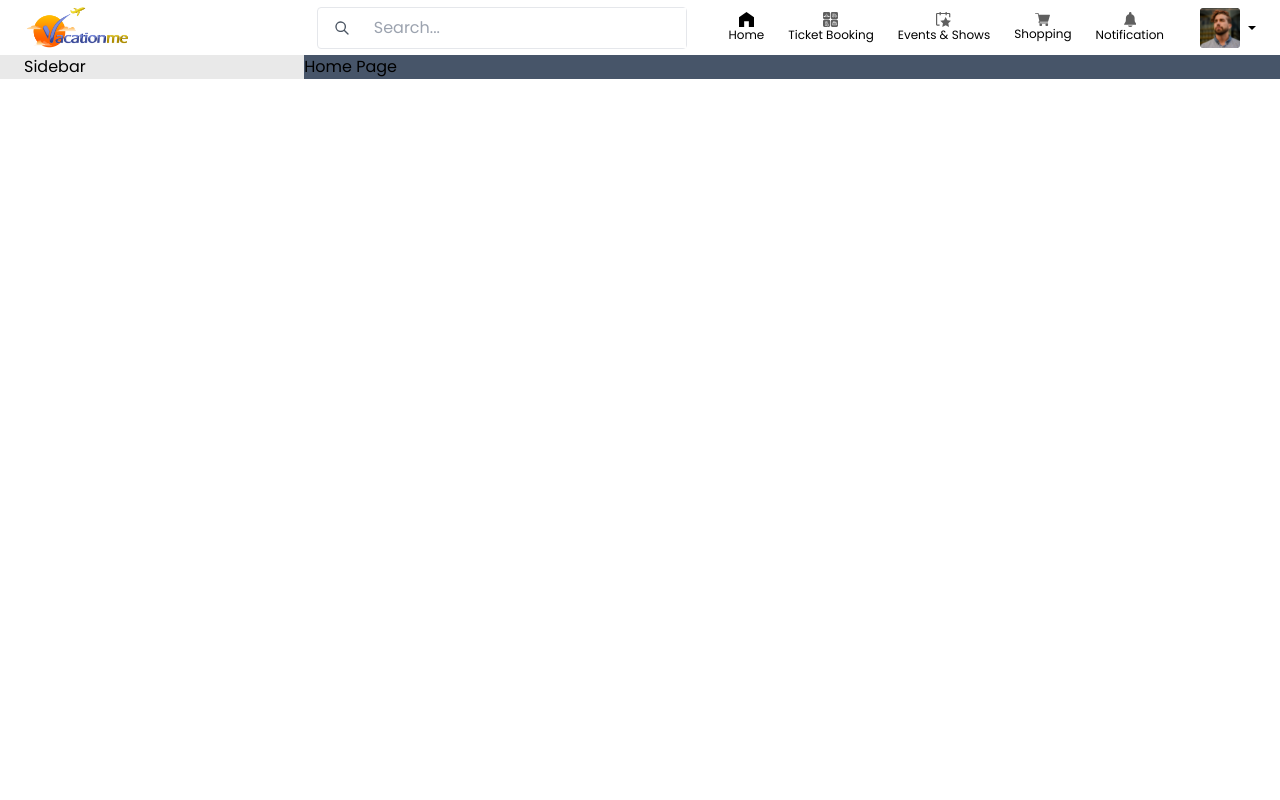
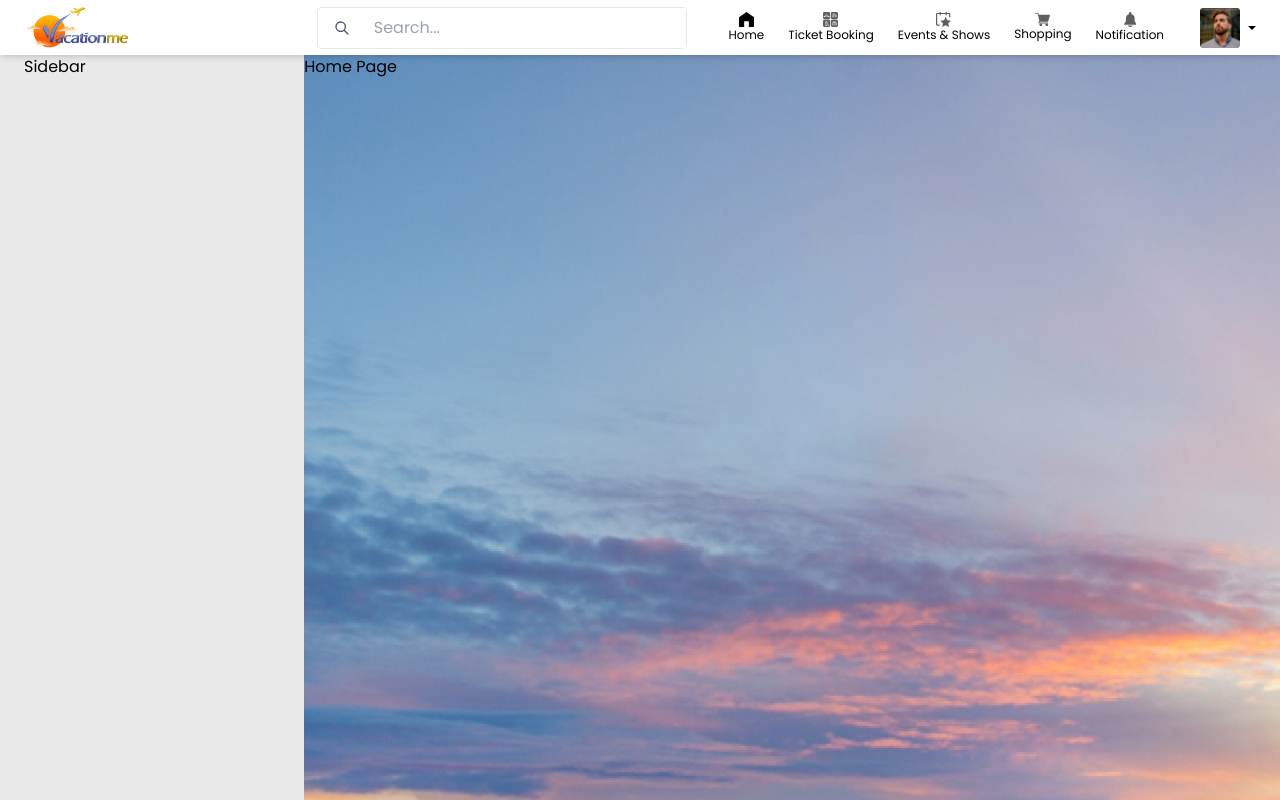
Before and after one commit to johazores/my-booking-engine, a Next.js app: page / in a window 1280 px wide. Built offline with nearby package versions, Linux system fonts and the light colour scheme.

Commit message:
temp layout setup

```diff
--- a/app/page.tsx
+++ b/app/page.tsx
@@ -1,7 +1,7 @@
 export default function Home() {
 
   return (
-    <div className="w-full bg-slate-600">
+    <div className="w-full bg-[url('/images/flight-search.png')] bg-no-repeat bg-cover bg-center h-[100vh] pt-[55px]">
       <h1>Home Page</h1>
     </div>
   )
--- a/components/Shared/Header/index.tsx
+++ b/components/Shared/Header/index.tsx
@@ -24,7 +24,7 @@ const Header = () => {
     }
   }
   return (
-    <header>
+    <header className="fixed w-full bg-white">
       <div className="shadow-md h-[55px] flex items-center pl-6 pr-6">
         <div className="w-96">
           <Link href="/">
--- a/components/Shared/Sidebar/index.tsx
+++ b/components/Shared/Sidebar/index.tsx
@@ -3,7 +3,7 @@ import React from 'react'
 const Sidebar = () => {
 
   return (
-    <div className="h-full w-96 pl-6 pr-6 bg-[#E9E9E9]">
+    <div className="h-[100vh] w-96 pl-6 pr-6 bg-[#E9E9E9] pt-[55px]">
       <p>Sidebar</p>
     </div>
   )
```
Also changed, not shown: public/images/flight-search.png (added).
